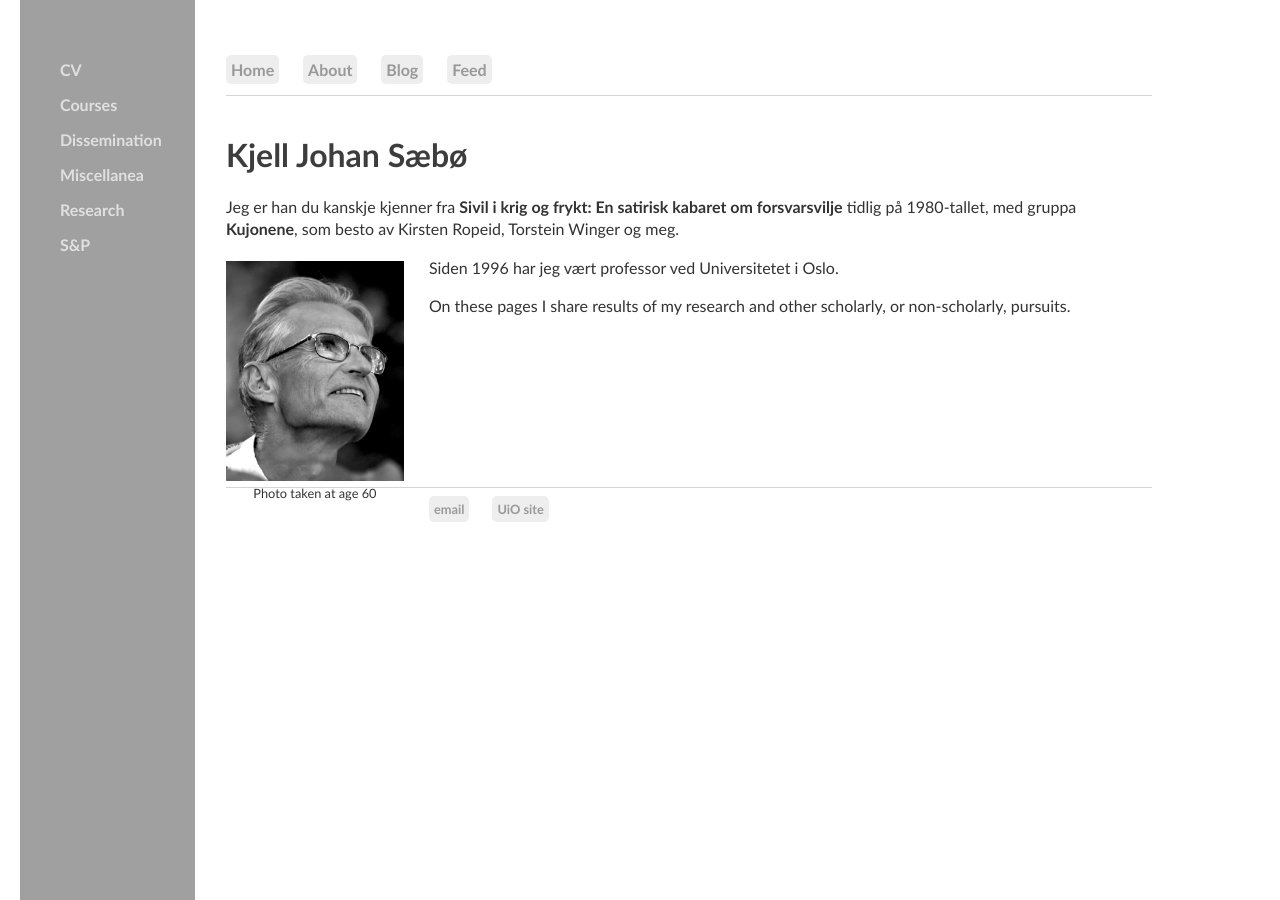
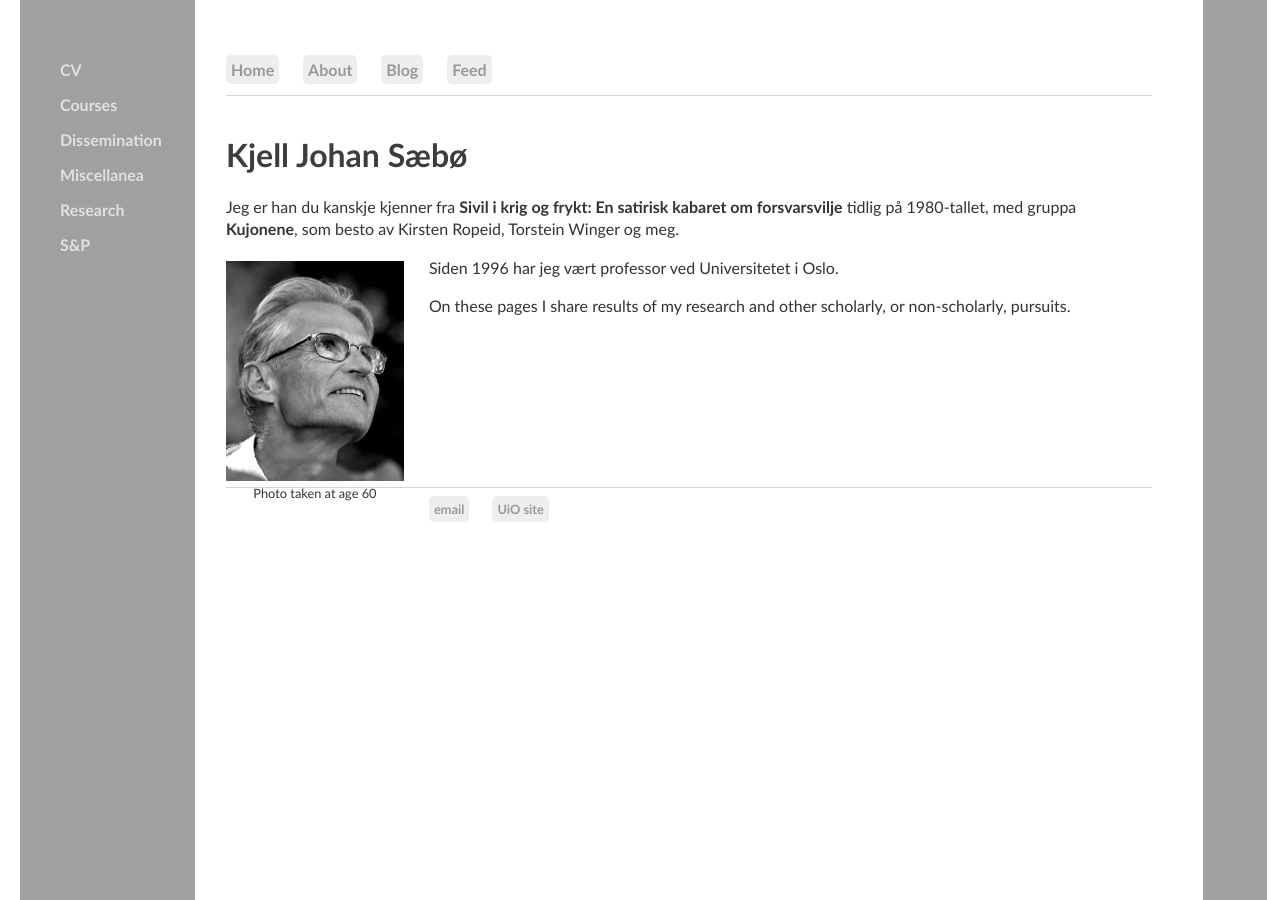
Before and after one commit to kjelljs/kjelljs.github.io, a Jekyll site: the page built from index.html, in a window 1280 px wide. Built offline with Jekyll 4.4.1, drawn with Linux system fonts in a browser that asks for light colours.

Commit message:
Update main.css

```diff
--- a/css/main.css
+++ b/css/main.css
@@ -70,7 +70,7 @@ rightsidebar {
     right: 1%;
     top: 0;
     background-color: #a0a0a0;
-    float: right;
+    position: fixed;
     overflow: auto
 }
 
```
